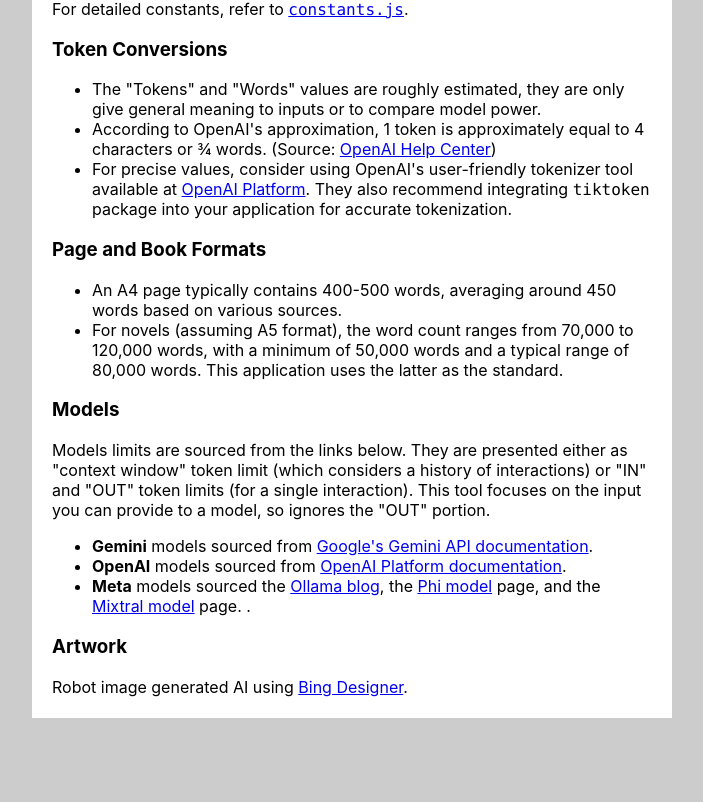
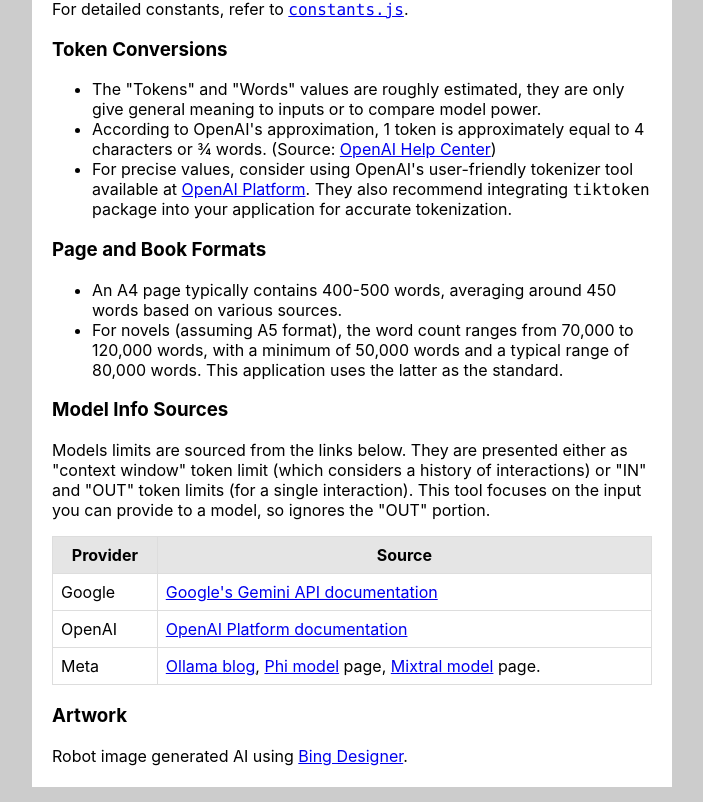
Before and after one commit to MichaelCurrin/token-translator, a React (Create React App) app: page / in a window 1280 px wide. Shown: the part 1646-2448 px from the top of the page, without its empty margins (288-991 px from the left). Before the commit the page ends 2379 px from the top, so only its background shows below. Built offline with nearby package versions, Linux system fonts and the light colour scheme.

Commit message:
refactor: update Notes.jsx

```diff
--- a/src/components/Notes.jsx
+++ b/src/components/Notes.jsx
@@ -51,7 +51,7 @@ function Notes() {
         </li>
       </ul>
 
-      <h3>Models</h3>
+      <h3>Model Info Sources</h3>
 
       <p>
         Models limits are sourced from the links below. They are presented
@@ -61,28 +61,40 @@ function Notes() {
         the "OUT" portion.
       </p>
 
-      <ul>
-        <li>
-          <b>Gemini</b> models sourced from{' '}
+      <table>
+        <thead>
+          <tr>
+            <th>Provider</th>
+            <th>Source</th>
+          </tr>
+        </thead>
+        <tbody>
+          <tr>
+            <td>Google</td>
+            <td>
               <a href="https://ai.google.dev/gemini-api/docs/models/gemini">
                 Google's Gemini API documentation
               </a>
-          .
-        </li>
-        <li>
-          <b>OpenAI</b> models sourced from{' '}
+            </td>
+          </tr>
+          <tr>
+            <td>OpenAI</td>
+            <td>
               <a href="https://platform.openai.com/docs/models">
                 OpenAI Platform documentation
               </a>
-          .
-        </li>
-        <li>
-          <b>Meta</b> models sourced the{' '}
-          <a href="https://ollama.com/blog/llama3">Ollama blog</a>, the{' '}
-          <a href="https://ollama.com/library/phi3">Phi model</a> page, and the{' '}
-          <a href="https://ollama.com/library/mixtral">Mixtral model</a> page. .
-        </li>
-      </ul>
+            </td>
+          </tr>
+          <tr>
+            <td>Meta</td>
+            <td>
+              <a href="https://ollama.com/blog/llama3">Ollama blog</a>,{' '}
+              <a href="https://ollama.com/library/phi3">Phi model</a> page,{' '}
+              <a href="https://ollama.com/library/mixtral">Mixtral model</a> page.
+            </td>
+          </tr>
+        </tbody>
+      </table>
 
       <h3>Artwork</h3>
       <p>
```
Lines whose indentation alone changed are shown as unchanged.
